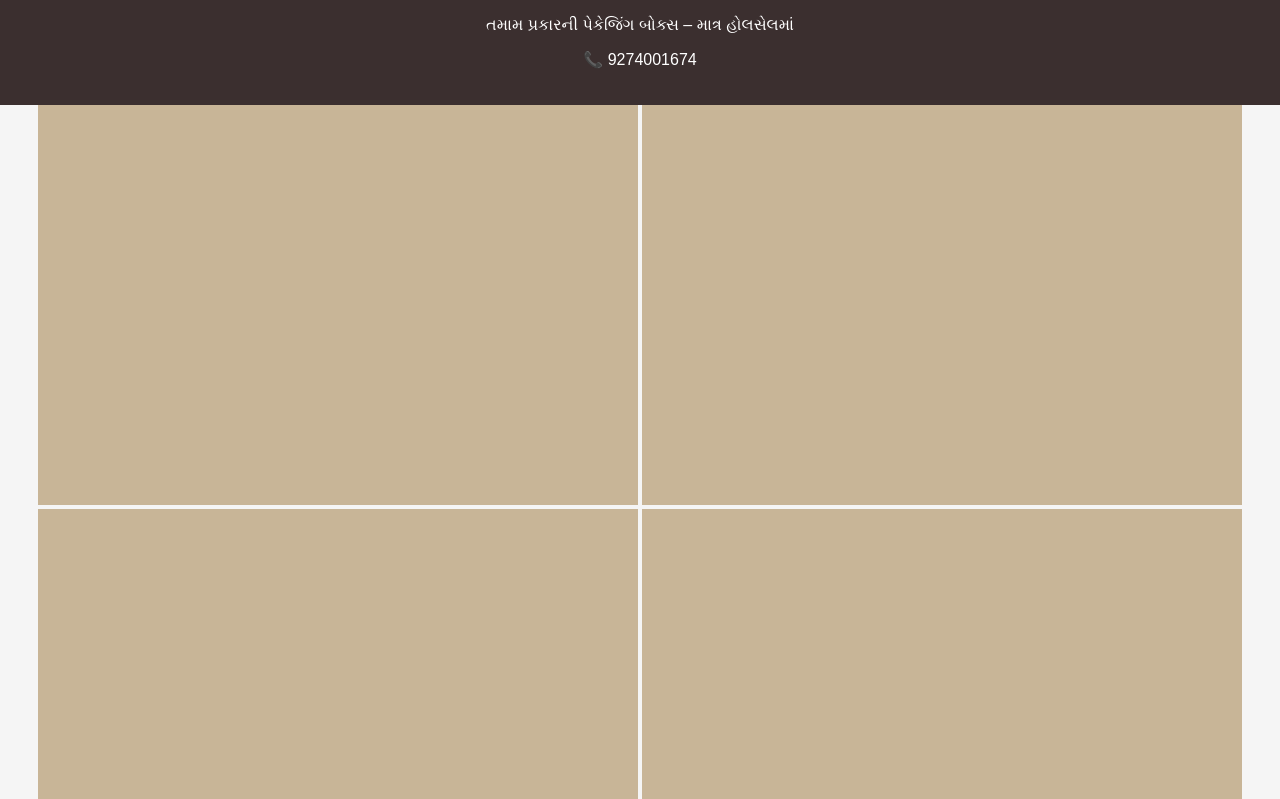
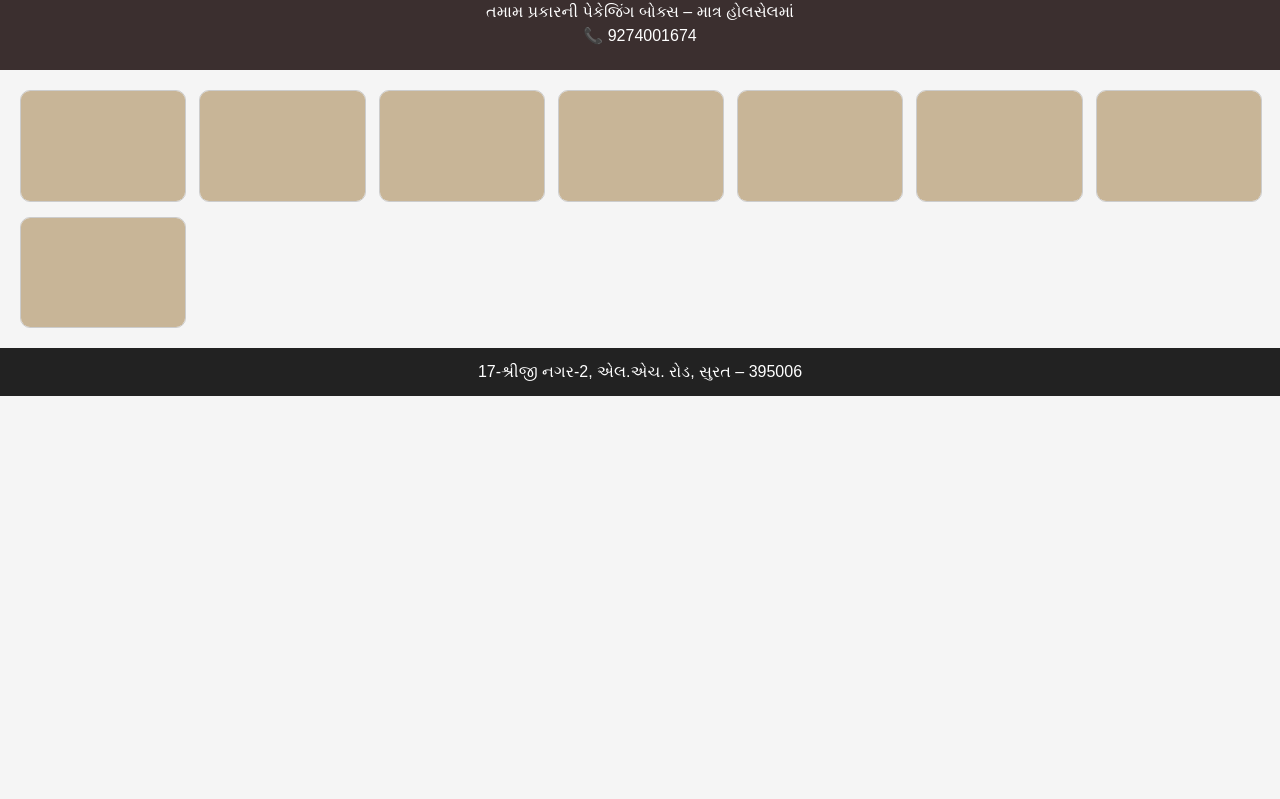
Before and after one commit to meetkakadiya06/shree-hari-packaging, a plain HTML site: page index.html in a window 1280 px wide. Shown: the part 168-967 px from the top of the page. After the commit the page ends 800 px from the top, so only its background shows below. Drawn offline with Linux system fonts and the light colour scheme.

Commit message:
Update index.html

```diff
--- a/index.html
+++ b/index.html
@@ -4,32 +4,80 @@
 <meta charset="UTF-8">
 <meta name="viewport" content="width=device-width, initial-scale=1.0">
 <title>Shree Hari Packaging</title>
+
 <style>
-body{margin:0;font-family:Arial;background:#f5f5f5;text-align:center}
-header{background:#3b2f2f;color:#fff;padding:20px}
-header img{max-width:120px}
-.gallery{display:grid;grid-template-columns:repeat(auto-fit,minmax(150px,1fr));gap:15px;padding:20px}
-.gallery img{width:100%;border-radius:8px}
-footer{background:#222;color:#fff;padding:15px}
+body{
+  margin:0;
+  font-family:Arial, sans-serif;
+  background:#f5f5f5;
+}
+
+/* Header */
+header{
+  background:#3b2f2f;
+  color:white;
+  text-align:center;
+  padding:20px;
+}
+header img{
+  max-width:120px;
+  margin-bottom:10px;
+}
+header h1{
+  margin:10px 0;
+}
+header p{
+  margin:5px 0;
+}
+
+/* Gallery */
+.gallery{
+  display:grid;
+  grid-template-columns:repeat(auto-fit,minmax(150px,1fr));
+  gap:15px;
+  padding:20px;
+}
+.gallery img{
+  width:100%;
+  height:auto;
+  border-radius:10px;
+  border:1px solid #ccc;
+}
+
+/* Footer */
+footer{
+  background:#222;
+  color:white;
+  text-align:center;
+  padding:15px;
+  font-size:16px;
+}
 </style>
 </head>
+
 <body>
+
 <header>
-<img src="logo.png">
-<h1>SHREE HARI PACKAGING</h1>
-<p>તમામ પ્રકારની પેકેજિંગ બોક્સ – માત્ર હોલસેલમાં</p>
-<p>📞 9274001674</p>
+  <img src="logo.png" alt="Shree Hari Packaging">
+  <h1>SHREE HARI PACKAGING</h1>
+  <p>તમામ પ્રકારની પેકેજિંગ બોક્સ – માત્ર હોલસેલમાં</p>
+  <p>📞 9274001674</p>
 </header>
-<section class="products">
-  <img src="box1.jpg" alt="Box 1">
-  <img src="box2.jpg" alt="Box 2">
-  <img src="box3.jpg" alt="Box 3">
-  <img src="box4.jpg" alt="Box 4">
-  <img src="box5.jpg" alt="Box 5">
-  <img src="box6.jpg" alt="Box 6">
-  <img src="box7.jpg" alt="Box 7">
-  <img src="box8.jpg" alt="Box 8">
-</section>
-<footer>17-શ્રીજી નગર-2, એલ.એચ. રોડ, સુરત – 395006</footer>
+
+<div class="gallery">
+  <img src="box1.jpg">
+  <img src="box2.jpg">
+  <img src="box3.jpg">
+  <img src="box4.jpg">
+  <img src="box5.jpg">
+  <img src="box6.jpg">
+  <img src="box7.jpg">
+  <img src="box8.jpg">
+</div>
+
+<footer>
+  17-શ્રીજી નગર-2, એલ.એચ. રોડ, સુરત – 395006
+</footer>
+
 </body>
 </html>
```
